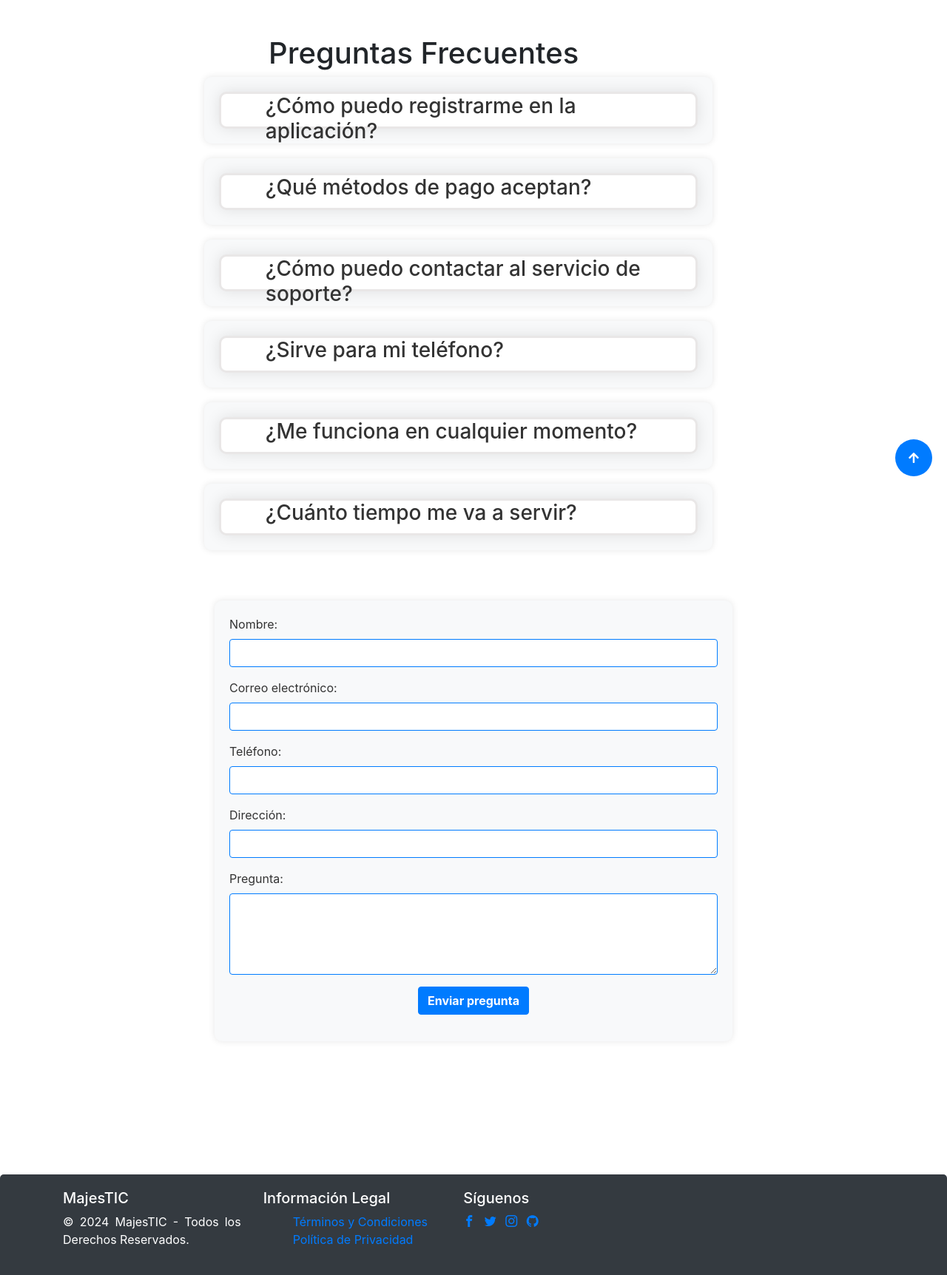
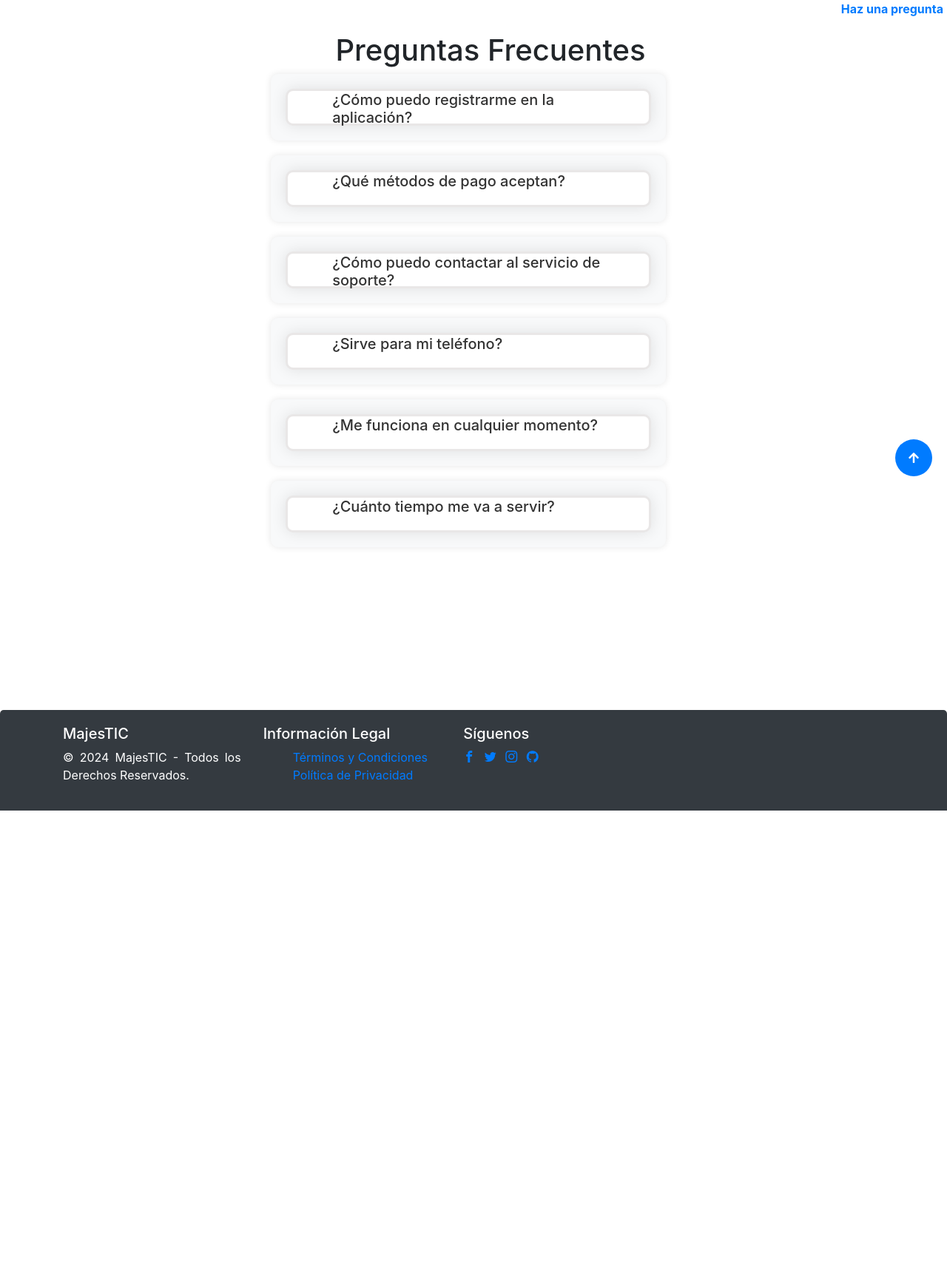
Before and after one commit to JesusGarciaShakur/Pagina_Web, a Django app: page /contact/ in a window 1280 px wide. Shown: the part 136-1860 px from the top of the page at 74% size. After the commit the page ends 1232 px from the top, so only its background shows below. Run offline with Django 5.2, Linux system fonts and the light colour scheme; some libraries are stand-ins or nearby versions; some web fonts are replaced.

Commit message:
Changes of Requirements.txt and text alingments

```diff
--- a/page/websmca/templates/pages/contact.html
+++ b/page/websmca/templates/pages/contact.html
@@ -13,6 +13,7 @@
         .faq-item h3 {
             margin-top: 0;
             color: #333;
+            font-size: 20px; /* Tamaño de fuente ajustado */
         }
 
         .faq-item p {
@@ -36,37 +37,65 @@
             margin: 0 auto;
             /* Centra el contenedor horizontalmente */
         }
-        .text-center{
+
+        .text-center {
             text-align: center;
             align-items: normal;
             white-space: nowrap;
         }
+
+        /* Estilo para el enlace "Haz una pregunta" */
+        .ask-question {
+            margin-right: 20px; /* Ajuste de margen a la derecha */
+        }
+
+        .ask-question a {
+            color: #007bff;
+            text-decoration: none;
+            font-weight: bold;
+            font-size: 16px;
+            transition: color 0.3s ease;
+        }
+
+        .ask-question a:hover {
+            color: #0056b3;
+        }
+
+        /* Estilo para el formulario desplegable */
+        #contact-form {
+            display: none;
+            padding: 20px;
+            background-color: #f8f9fa;
+            border-radius: 5px;
+            margin-top: 20px;
+        }
+
+        #contact-form.active {
+            display: block;
+            margin-top: 20px; /* Ajuste de margen para hacer visible el formulario */
+        }
+
+        #contact-form form {
+            margin-top: 15px;
+        }
+
+        /* Estilo para reducir el espacio entre las preguntas frecuentes */
+        .faq-section {
+            margin-top: 20px; /* Reducir el espacio superior */
+            margin-bottom: 20px; /* Reducir el espacio inferior */
+        }
     </style>
 </head>
 
+<body>
+
+    <div class="row justify-content-end">
+        <div class="ask-question">
+            <a href="#" id="toggle-form">Haz una pregunta</a>
+        </div>
+    </div>
+
     <div class="row justify-content-center">
-
-    {# Mostrar mensajes de éxito #}
-    {% if messages %}
-    {% for message in messages %}
-    <div class="alert-message alert-success">
-        {{ message }}
-    </div>
-    {% endfor %}
-    {% endif %}
-
-    {# Mostrar mensajes de error #}
-    {% if form.errors %}
-    {% for field, error_list in form.errors.items %}
-    {% for error in error_list %}
-    <div class="alert-message alert-error">
-        {{ error }}
-    </div>
-    {% endfor %}
-    {% endfor %}
-    {% endif %}
-
-    <div class="faq-section mt-5">
         <div class="faq-section">
             <div class="container">
                 <div class="row">
@@ -75,6 +104,7 @@
                     </div>
                 </div>
             </div>
+
             <div class="faq-item">
                 <details>
                     <summary>
@@ -142,9 +172,8 @@
             </div>
         </div>
     </div>
-</div>
 
-<div class="container1">
+    <div id="contact-form" class="container1">
         <form action="{% url 'contact' %}" id="miFormulario" method="post" class="mt-5">
             {% csrf_token %}
             <div class="form-group">
@@ -174,6 +203,14 @@
         </form>
     </div>
 
-<script src="{% static 'js/dataValidation.js' %}"></script>
-<script src="{% static 'js/detail.js' %}"></script>
+    <script>
+        $(document).ready(function() {
+            $("#toggle-form").click(function(e) {
+                e.preventDefault();
+                $("#contact-form").toggleClass("active");
+            });
+        });
+    </script>
+</body>
+
 {% endblock %}
--- a/requirements.txt
+++ b/requirements.txt
@@ -1,5 +1,4 @@
 Django==5.0.2
 pillow==10.2.0
-Pyrebase==3.0.27
 Pyrebase4==4.7.1
 setuptools==69.2.0
```
Also changed, not shown: page/websmca/templates/pages/company.html (+9 -9 lines), page/websmca/templates/pages/index.html (+2 -8 lines), page/websmca/templates/pages/product.html (+7 -14 lines). Lines whose indentation alone changed are shown as unchanged.
